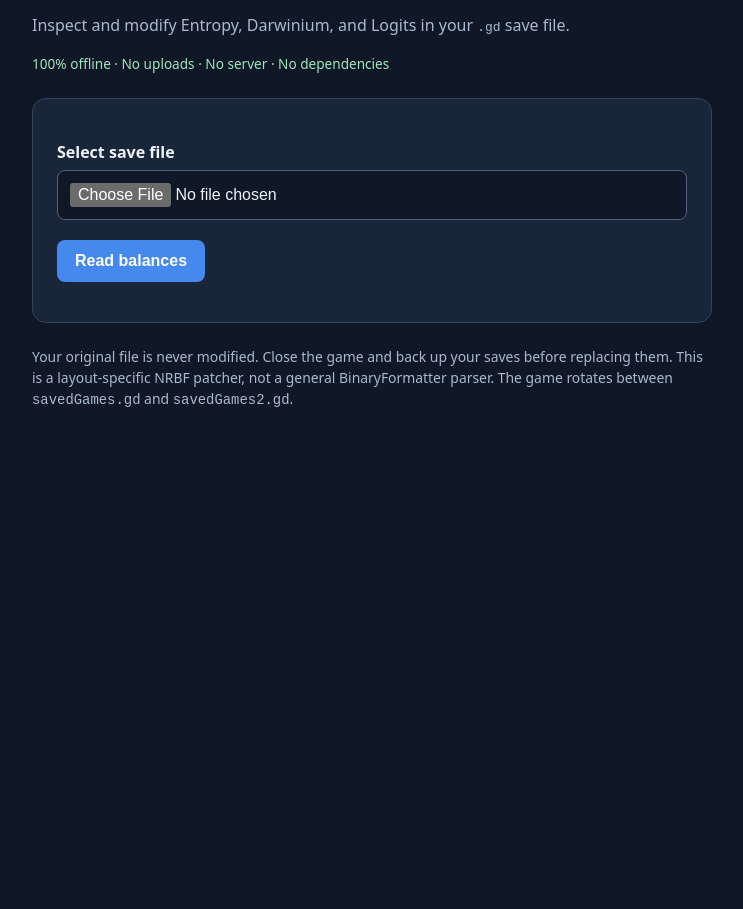
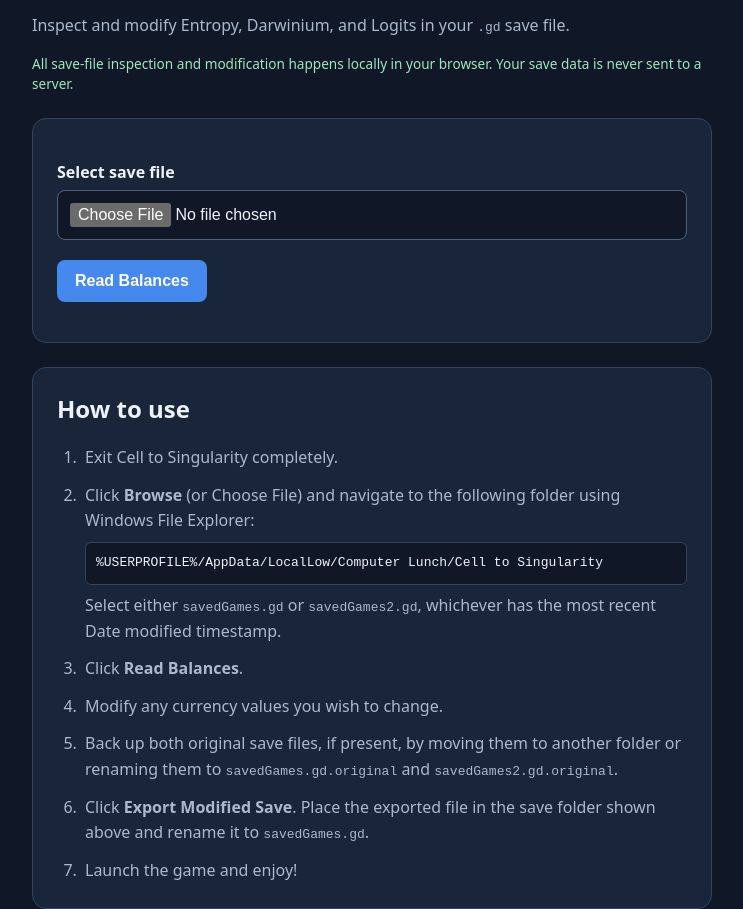
Before and after one commit to ansichart/ctsedit, a plain HTML site: page index.html in a window 1280 px wide. Shown: the part 74-983 px from the top of the page, without its empty margins (268-1011 px from the left). Before the commit the page ends 800 px from the top, so only its background shows below. Drawn offline with Linux system fonts and the light colour scheme.

Commit message:
wordage clarification and instructions / disclaimer

```diff
--- a/index.html
+++ b/index.html
@@ -1,12 +1,24 @@
 <!doctype html>
 <html lang="en"><head><meta charset="utf-8"><meta name="viewport" content="width=device-width, initial-scale=1">
-<title>Cell to Singularity Save Editor — Offline</title>
+<title>Cell to Singularity Save Editor</title>
 <style>
 :root{color-scheme:dark;font-family:system-ui,Segoe UI,sans-serif;background:#101827;color:#eef3fb}*{box-sizing:border-box}body{margin:0;padding:32px 16px}.wrap{max-width:680px;margin:auto}h1{font-size:1.8rem;margin:0 0 8px}h2{margin-top:0}p{color:#aab9ce;line-height:1.5}.panel{background:#192538;border:1px solid #34435a;border-radius:14px;padding:24px;margin-top:24px}label{display:block;margin:18px 0 7px;font-weight:600}input[type=file],input[type=text]{width:100%;background:#101827;color:#eef3fb;border:1px solid #52617b;border-radius:8px;padding:12px;font-size:1rem}button{background:#4589ef;border:0;color:white;padding:12px 18px;border-radius:8px;font-size:1rem;font-weight:600;cursor:pointer;margin-top:20px}button:disabled{opacity:.5;cursor:default}.hint,.footer{font-size:.87rem}.error{color:#ff9d9d;white-space:pre-wrap}.success{color:#9fe6bb}#editor{display:none}.footer{margin-top:24px}code{overflow-wrap:anywhere}.privacy{font-size:.85rem;color:#9fe6bb}
-</style></head><body><main class="wrap"><h1>Cell to Singularity Save Editor</h1><p>Inspect and modify Entropy, Darwinium, and Logits in your <code>.gd</code> save file.</p><p class="privacy">100% offline · No uploads · No server · No dependencies</p>
-<section class="panel"><label for="file">Select save file</label><input id="file" type="file" accept=".gd"><button id="inspect" type="button">Read balances</button><p id="status" role="status" aria-live="polite"></p></section>
-<section class="panel" id="editor"><h2>Currency balances</h2><p class="hint">Leave a value unchanged to preserve its exact original bytes. Logits must be a whole number between 0 and 1,000,000,000.</p><label for="entropy">Entropy</label><input id="entropy" type="text" inputmode="decimal" spellcheck="false"><label for="darwinium">Darwinium</label><input id="darwinium" type="text" inputmode="decimal" spellcheck="false"><label for="logits">Logits</label><input id="logits" type="text" inputmode="decimal" spellcheck="false"><button id="download" type="button">Download modified save</button><p id="downloadStatus" role="status" aria-live="polite"></p></section>
-<p class="footer">Your original file is never modified. Close the game and back up your saves before replacing them. This is a layout-specific NRBF patcher, not a general BinaryFormatter parser. The game rotates between <code>savedGames.gd</code> and <code>savedGames2.gd</code>.</p></main>
+.instructions ol{padding-left:1.5rem;color:#aab9ce;line-height:1.6;margin-bottom:0}.instructions li{padding-left:4px;margin:0 0 12px}.instructions li:last-child{margin-bottom:0}.path{display:block;background:#101827;border:1px solid #34435a;border-radius:6px;padding:10px;margin:8px 0;color:#eef3fb;user-select:all}.warning{color:#ffcf8a;border:1px solid #80633b;background:#2c251d;border-radius:8px;padding:14px;margin-top:24px;font-size:.92rem}
+</style></head><body><main class="wrap"><h1>Cell to Singularity Save Editor</h1><p>Inspect and modify Entropy, Darwinium, and Logits in your <code>.gd</code> save file.</p><p class="privacy">All save-file inspection and modification happens locally in your browser. Your save data is never sent to a server.</p>
+<section class="panel"><label for="file">Select save file</label><input id="file" type="file" accept=".gd"><button id="inspect" type="button">Read Balances</button><p id="status" role="status" aria-live="polite"></p></section>
+<section class="panel" id="editor"><h2>Currency balances</h2><p class="hint">Leave a value unchanged to preserve its exact original bytes. Logits must be a whole number between 0 and 1,000,000,000.</p><label for="entropy">Entropy</label><input id="entropy" type="text" inputmode="decimal" spellcheck="false"><label for="darwinium">Darwinium</label><input id="darwinium" type="text" inputmode="decimal" spellcheck="false"><label for="logits">Logits</label><input id="logits" type="text" inputmode="decimal" spellcheck="false"><button id="export" type="button">Export Modified Save</button><p id="exportStatus" role="status" aria-live="polite"></p></section>
+<section class="panel instructions"><h2>How to use</h2>
+<ol>
+<li>Exit Cell to Singularity completely.</li>
+<li>Click <strong>Browse</strong> (or Choose File) and navigate to the following folder using Windows File Explorer:<code class="path">%USERPROFILE%/AppData/LocalLow/Computer Lunch/Cell to Singularity</code>Select either <code>savedGames.gd</code> or <code>savedGames2.gd</code>, whichever has the most recent Date modified timestamp.</li>
+<li>Click <strong>Read Balances</strong>.</li>
+<li>Modify any currency values you wish to change.</li>
+<li>Back up both original save files, if present, by moving them to another folder or renaming them to <code>savedGames.gd.original</code> and <code>savedGames2.gd.original</code>.</li>
+<li>Click <strong>Export Modified Save</strong>. Place the exported file in the save folder shown above and rename it to <code>savedGames.gd</code>.</li>
+<li>Launch the game and enjoy!</li>
+</ol></section>
+<p class="warning"><strong>WARNING:</strong> Modifying your save may result in leaderboard penalties or disqualification. Use at your own risk.</p>
+<p class="footer">This editor never changes your original file directly. Keep your backups in case you need to restore your progress.</p></main>
 <script>
 'use strict';
 // Browser port of ctsedit.py. All file operations occur in this browser tab.
@@ -40,6 +52,6 @@ function patch(bytes,found,changes){const patches=[];for(const [alias,raw] of Ob
 patches.sort((a,b)=>a.start-b.start);for(let i=1;i<patches.length;i++)if(patches[i].start<patches[i-1].end)throw Error('Overlapping patches; refusing to write.');let output=bytes;for(const p of patches.reverse())output=concat(output.subarray(0,p.start),p.replacement,output.subarray(p.end));return output;}
 function status(el,message,kind=''){el.textContent=message;el.className=kind;}
 $('file').addEventListener('change',()=>{originalBytes=null;originalBalances=null;found=null;$('editor').style.display='none';status($('status'),'');});
-$('inspect').addEventListener('click',async()=>{const file=$('file').files[0];if(!file){status($('status'),'Choose a .gd file first.','error');return;}if(!/\.gd$/i.test(file.name)){status($('status'),'Select a .gd save file.','error');return;}if(file.size>16*1024*1024){status($('status'),'Save exceeds 16 MB limit.','error');return;}status($('status'),'Reading save…');$('editor').style.display='none';try{const bytes=new Uint8Array(await file.arrayBuffer());const located=locate(bytes),values=balances(located);originalBytes=bytes;originalBalances=values;found=located;originalName=file.name;for(const [k,v] of Object.entries(values))$(k).value=v;status($('status'),`Loaded ${file.name} (${bytes.length.toLocaleString()} bytes)`,'success');status($('downloadStatus'),'');$('editor').style.display='block';}catch(e){originalBytes=null;status($('status'),e.message,'error');}});
-$('download').addEventListener('click',()=>{if(!originalBytes)return;try{const changes={};for(const k of Object.keys(CURRENCIES)){const value=$(k).value.trim();if(value!==originalBalances[k])changes[k]=value;}const output=patch(originalBytes,found,changes),blob=new Blob([output],{type:'application/octet-stream'}),url=URL.createObjectURL(blob),a=document.createElement('a');a.href=url;a.download=originalName.replace(/\.gd$/i,'')+'.modified.gd';document.body.appendChild(a);a.click();a.remove();setTimeout(()=>URL.revokeObjectURL(url),30000);status($('downloadStatus'),`Download ready (${output.length.toLocaleString()} bytes).`,'success');}catch(e){status($('downloadStatus'),e.message,'error');}});
+$('inspect').addEventListener('click',async()=>{const file=$('file').files[0];if(!file){status($('status'),'Choose a .gd file first.','error');return;}if(!/\.gd$/i.test(file.name)){status($('status'),'Select a .gd save file.','error');return;}if(file.size>16*1024*1024){status($('status'),'Save exceeds 16 MB limit.','error');return;}status($('status'),'Reading save…');$('editor').style.display='none';try{const bytes=new Uint8Array(await file.arrayBuffer());const located=locate(bytes),values=balances(located);originalBytes=bytes;originalBalances=values;found=located;originalName=file.name;for(const [k,v] of Object.entries(values))$(k).value=v;status($('status'),`Loaded ${file.name} (${bytes.length.toLocaleString()} bytes)`,'success');status($('exportStatus'),'');$('editor').style.display='block';}catch(e){originalBytes=null;status($('status'),e.message,'error');}});
+$('export').addEventListener('click',()=>{if(!originalBytes)return;try{const changes={};for(const k of Object.keys(CURRENCIES)){const value=$(k).value.trim();if(value!==originalBalances[k])changes[k]=value;}const output=patch(originalBytes,found,changes),blob=new Blob([output],{type:'application/octet-stream'}),url=URL.createObjectURL(blob),a=document.createElement('a');a.href=url;a.download=originalName.replace(/\.gd$/i,'')+'.modified.gd';document.body.appendChild(a);a.click();a.remove();setTimeout(()=>URL.revokeObjectURL(url),30000);status($('exportStatus'),`Modified save exported (${output.length.toLocaleString()} bytes).`,'success');}catch(e){status($('exportStatus'),e.message,'error');}});
 </script></body></html>
```
